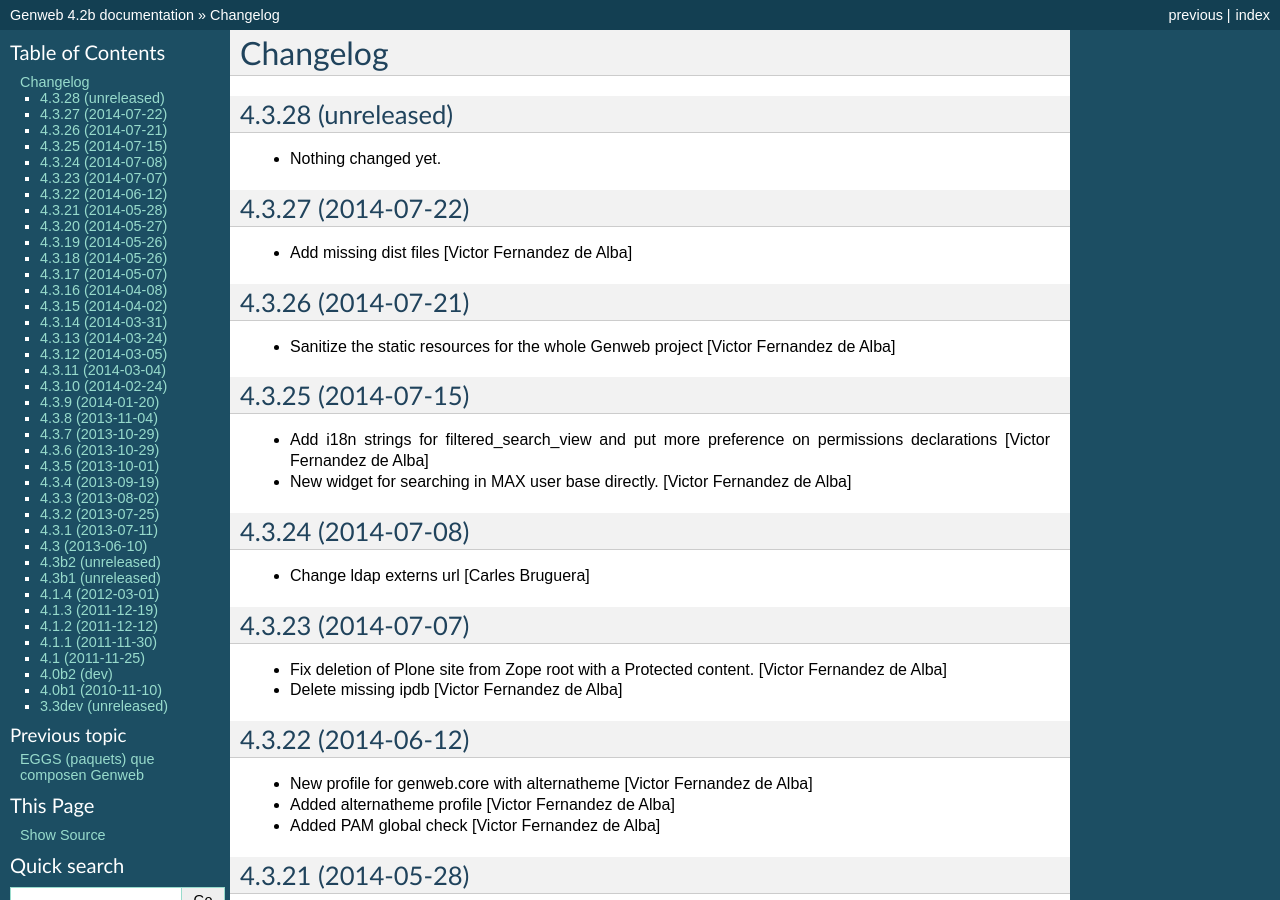
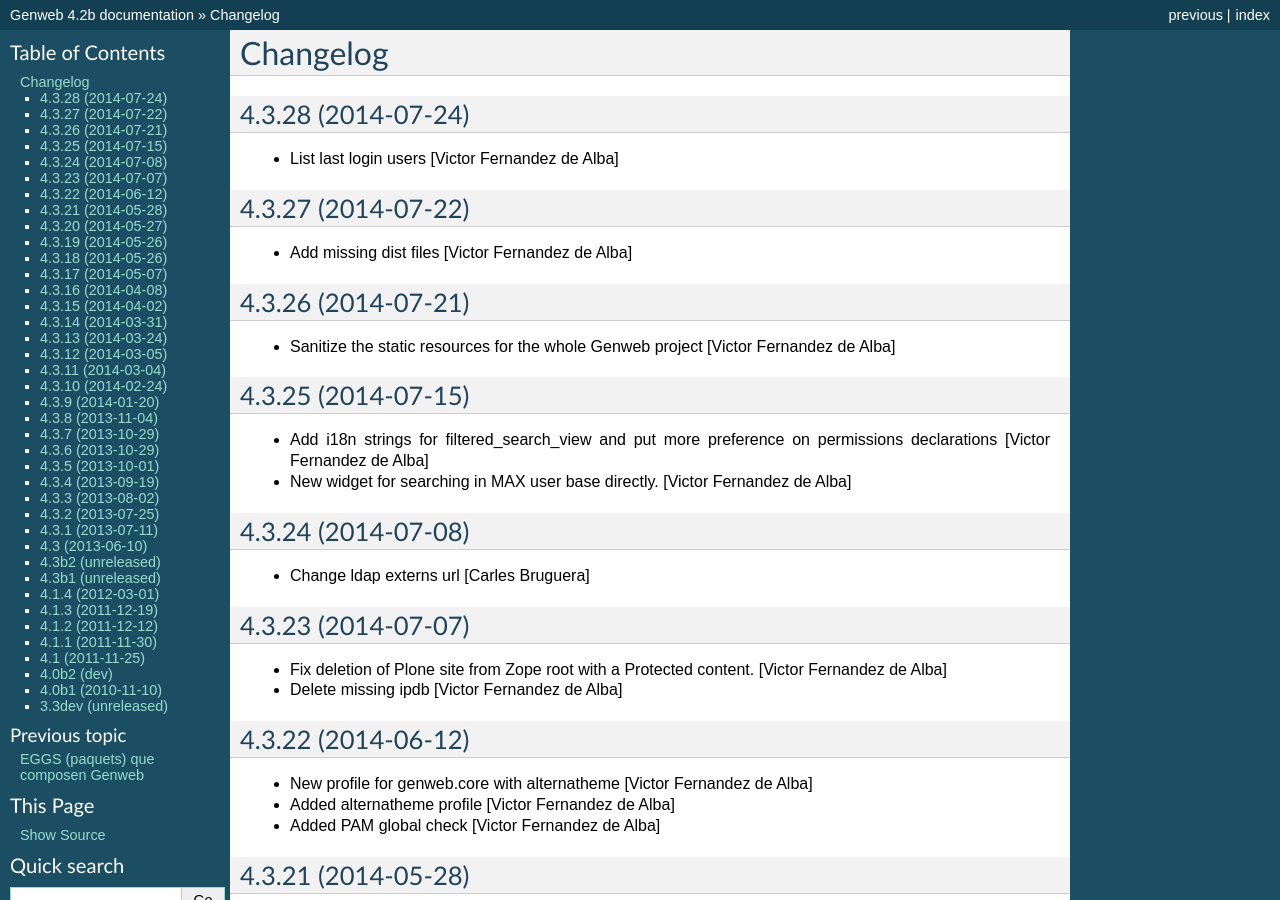
Before and after one commit to UPCnet/genweb.core, a Sphinx documentation site: the page built from docs/HISTORY.rst, in a window 1280 px wide and 900 px high. Built offline with Sphinx 7.4.7, drawn with Linux system fonts in a browser that asks for light colours.

Commit message:
Preparing release 4.3.28

```diff
--- a/docs/HISTORY.rst
+++ b/docs/HISTORY.rst
@@ -1,11 +1,10 @@
 Changelog
 =========
 
-4.3.28 (unreleased)
+4.3.28 (2014-07-24)
 -------------------
 
-- Nothing changed yet.
-
+* List last login users [Victor Fernandez de Alba]
 
 4.3.27 (2014-07-22)
 -------------------
--- a/setup.py
+++ b/setup.py
@@ -1,7 +1,7 @@
 from setuptools import setup, find_packages
 import os
 
-version = '4.3.28.dev0'
+version = '4.3.28'
 
 README = open("README.rst").read()
 HISTORY = open(os.path.join("docs", "HISTORY.rst")).read()
```
